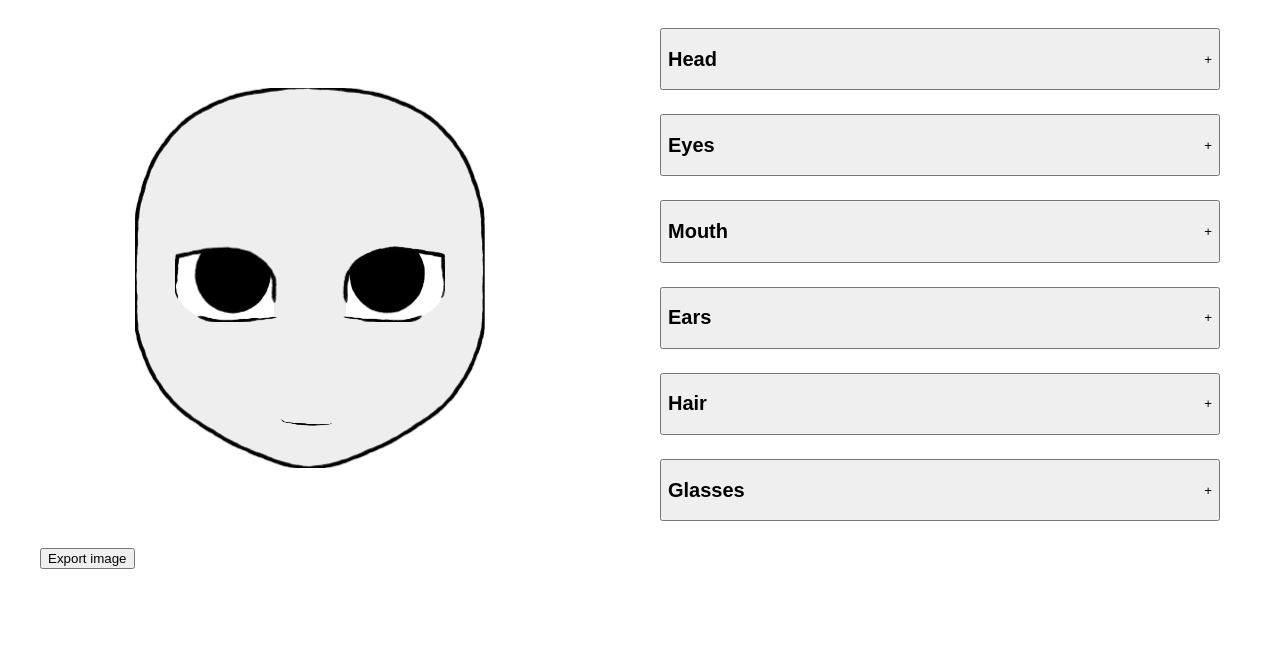
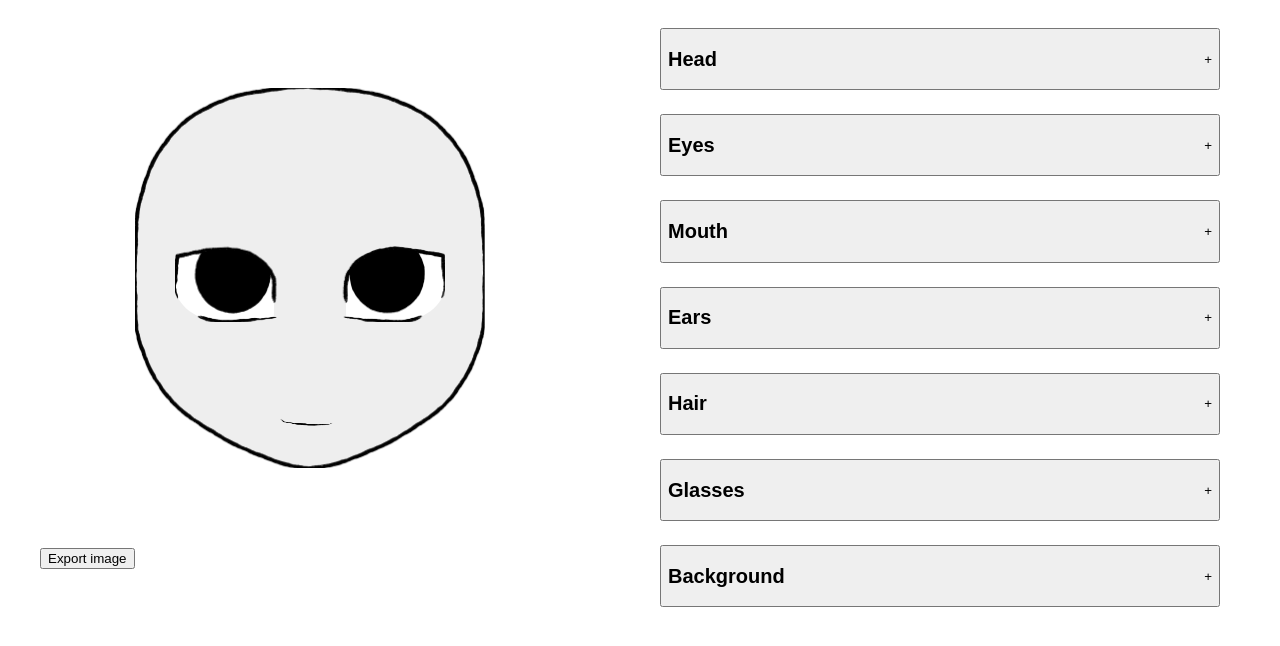
Before and after one commit to squashfold/character-creator, a React (Vite) app: page / in a window 1280 px wide. Shown: the top 646 px of the page. Built offline with nearby package versions, Linux system fonts and the light colour scheme.

Commit message:
add backgrounds

```diff
--- a/src/app/app.tsx
+++ b/src/app/app.tsx
@@ -12,6 +12,7 @@ export function App() {
   const [hairImageOption, setHairImageOption] = useState<CharacterPartOptions>(type1.ears.options[0]);
   const [glassesImageOption, setGlassesImageOption] = useState<CharacterPartOptions>(type1.glasses.options[0]);
   const [mouthImageOption, setMouthImageOption] = useState<CharacterPartOptions>(type1.mouth.options[0]);
+  const [backgroundImageOption, setBackgroundImageOption] = useState<CharacterPartOptions>(type1.mouth.options[0]);
   const [faceColor, setFaceColor] = useState<string>(type1.head.options[0].fillColor);
   const [tempFaceColor, setTempFaceColor] = useState<string>(type1.head.options[0].fillColor);
   const [eyesColor, setEyesColor] = useState<string>(type1.eyes.options[0].fillColor);
@@ -20,6 +21,8 @@ export function App() {
   const [tempMouthColor, setTempMouthColor] = useState<string>(type1.mouth.options[0].fillColor);
   const [hairColor, setHairColor] = useState<string>(type1.mouth.options[0].fillColor);
   const [tempHairColor, setTempHairColor] = useState<string>(type1.mouth.options[0].fillColor);
+  const [backgroundColor, setBackgroundColor] = useState<string>(type1.mouth.options[0].fillColor);
+  const [tempBackgroundColor, setTempBackgroundColor] = useState<string>(type1.mouth.options[0].fillColor);
 
   const stageRef = React.useRef(null);
 
@@ -42,6 +45,16 @@ function downloadURI(uri, name) {
       <section>
         <Stage ref={stageRef} className={styles.stage} width={549} height={540} scale={{ x: 0.5, y: 0.5 }}>
           <Layer>
+            <SvgImage
+              id="background"
+              src={backgroundImageOption.src}
+              width={backgroundImageOption.width}
+              height={backgroundImageOption.height}
+              fillColor={backgroundColor}
+              x={backgroundImageOption.x}
+              y={backgroundImageOption.y}
+              useKonva
+            />
             <SvgImage
               id="ears"
               src={earsImageOption.src}
@@ -101,7 +114,6 @@ function downloadURI(uri, name) {
               fillColor={hairColor}
               x={hairImageOption.x}
               y={hairImageOption.y}
-              draggable
               useKonva
             />
           </Layer>
@@ -157,6 +169,15 @@ function downloadURI(uri, name) {
           setOption={setGlassesImageOption}
           groupName={type1.glasses.name}
         />
+        <OptionsComponent
+          options={type1.background.options}
+          setOption={setBackgroundImageOption}
+          color={backgroundColor}
+          tempColor={tempBackgroundColor}
+          setTempColor={setTempBackgroundColor}
+          setColor={setBackgroundColor}
+          groupName={type1.background.name}
+        />
       </section>
     </div>
   );
--- a/src/app/constants/character-parts.ts
+++ b/src/app/constants/character-parts.ts
@@ -7,6 +7,7 @@ import eyes2 from '../../assets/character-parts/type1/eyes2.svg'
 import eyes3 from '../../assets/character-parts/type1/eyes3.svg'
 import glasses1 from '../../assets/character-parts/type1/glasses1.svg'
 import glasses2 from '../../assets/character-parts/type1/glasses2.svg'
+import glasses3 from '../../assets/character-parts/type1/glasses3.svg'
 import mouth1 from '../../assets/character-parts/type1/mouth1.svg'
 import mouth2 from '../../assets/character-parts/type1/mouth2.svg'
 import mouth3 from '../../assets/character-parts/type1/mouth3.svg'
@@ -14,6 +15,7 @@ import mouth4 from '../../assets/character-parts/type1/mouth4.svg'
 import ears1 from '../../assets/character-parts/type1/ears1.svg'
 import hair1 from '../../assets/character-parts/type1/hair1.svg'
 import hair2 from '../../assets/character-parts/type1/hair2.svg'
+import background1 from '../../assets/character-parts/type1/background1.svg'
 
 export interface CharacterPartOptions {
     name: string;
@@ -52,6 +54,10 @@ export interface CharacterParts {
         options: CharacterPartOptions[];
     };
     hair: {
+        name: string;
+        options: CharacterPartOptions[];
+    };
+    background: {
         name: string;
         options: CharacterPartOptions[];
     };
@@ -255,6 +261,36 @@ export const type1: CharacterParts = {
                 x: 189.8,
                 y: 425,
             },
+            {
+                name: 'glasses3',
+                src: glasses3,
+                fillColor: '#ffffff',
+                strokeColor: '#000',
+                width: 691,
+                height: 257.8,
+                x: 198,
+                y: 423,
+            },
         ],
     },
+    background: {
+        name: 'Background',
+        options: [
+            {
+                name: 'none',
+                src: null,
+                fillColor: '#ffffff',
+            },
+            {
+                name: 'background1',
+                src: background1,
+                fillColor: '#ffffff',
+                strokeColor: '#000',
+                width: 1020,
+                height: 1020,
+                x: 30,
+                y: 30,
+            },
+        ],
+    }
 };
```
Also changed, not shown: src/assets/character-parts/type1/background1.svg (added), src/assets/character-parts/type1/glasses3.svg (added).
